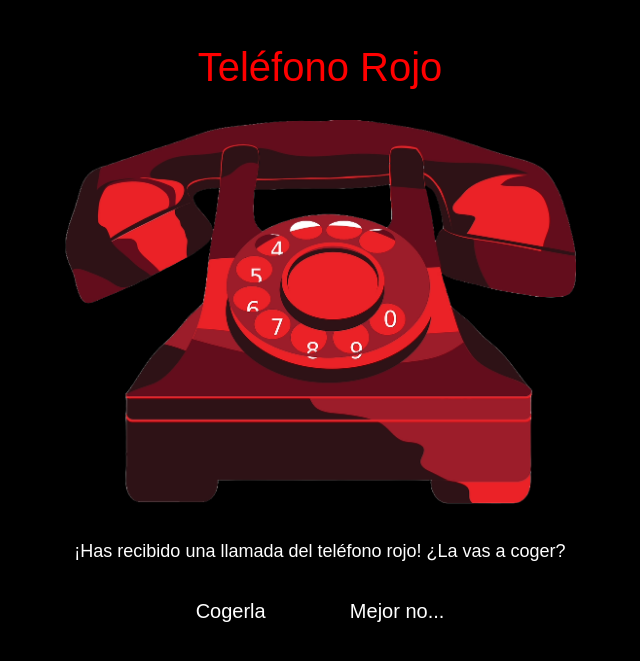
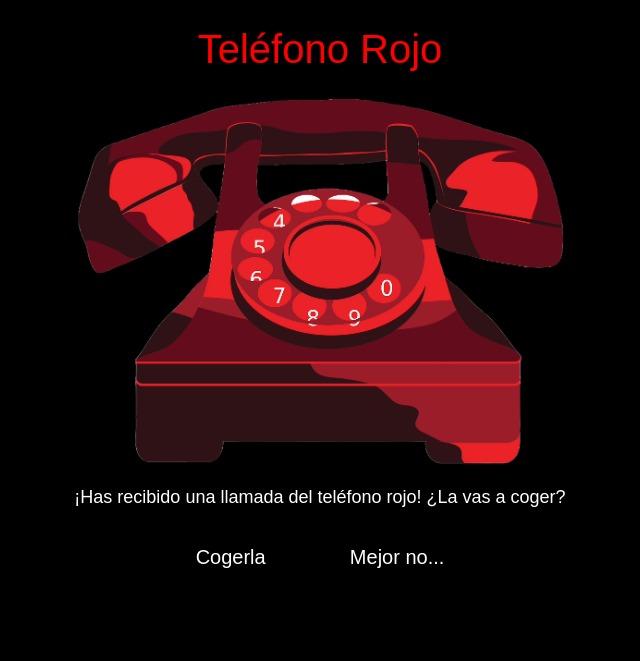
Before and after one commit to HugoAlda/El-Telefono-Rojo-HugoAlda_PolCasadesus, a PHP site: page / in a window 1280 px wide. Shown: the top 661 px of the page, without its empty margins (320-960 px from the left). Run offline with PHP 8.4, Linux system fonts and the light colour scheme; some web fonts are replaced.

Commit message:
index.php y styles.css

```diff
--- a/css/style.css
+++ b/css/style.css
@@ -19,12 +19,12 @@ h1 {
 
 .contenedor-telefono {
     width: 100%;
-    margin-top: 30px;
+    margin-top: 20px;
     text-align: center;
 }
 
 .telefono {
-    width: 40%;
+    width: 38%;
 }
 
 p {
--- a/decision/si/reglas-juego.php
+++ b/decision/si/reglas-juego.php
@@ -26,7 +26,7 @@
                 <h1>Reglas del juego</h1>
             </div>
 
-            <p>¡Buenas querido aventurero descubridor de la verdad! Te voy a explicar las reglas de tu pequeña aventura para salvar el mundo. Tendras que superar unas cuantas pruebas para que sepamos que eres merecedor de la verdad y te podamos entregar la lengua de fuego para apagar de una vez por todas el Popocatépetl de su inminente destrucción.</p>
+            <p>¡Buenas querido aventurero descubridor de la verdad! Te voy a explicar las reglas de tu pequeña aventura para salvar el mundo. Tendras que superar unas cuantas pruebas para que sepamos que eres digno de la verdad y te podamos entregar la lengua de fuego para apagar de una vez por todas el Popocatépetl de su inminente destrucción.</p>
 
             <br>
 
--- a/index.php
+++ b/index.php
@@ -1,24 +1,20 @@
-
+<!DOCTYPE html>
+<html lang="en">
 <head>
     <meta charset="UTF-8">
     <meta name="viewport" content="width=device-width, initial-scale=1.0">
-
     <link rel="stylesheet" href="./css/style.css">
-
     <link rel="preconnect" href="https://fonts.googleapis.com">
     <link rel="preconnect" href="https://fonts.gstatic.com" crossorigin>
     <link href="https://fonts.googleapis.com/css2?family=Protest+Revolution&display=swap" rel="stylesheet">
-
     <title>Teléfono Rojo</title>
 </head>
-<br>
 <body>
     <div class="contenedor-pantalla">
         <h1>Teléfono Rojo</h1>
         <div class="contenedor-telefono">
-            <img class="telefono" src="./img/telefono-rojo.png">
+            <img class="telefono" src="./img/telefono-rojo.png" alt="Teléfono Rojo">
         </div>
-        <br>
         <div class="contenedor-form">
             <p>¡Has recibido una llamada del teléfono rojo! ¿La vas a coger?</p>
             <form action="./recibir/recibir.php" method="GET">
@@ -32,3 +28,4 @@
         </div>
     </div>
 </body>
+</html>
```
